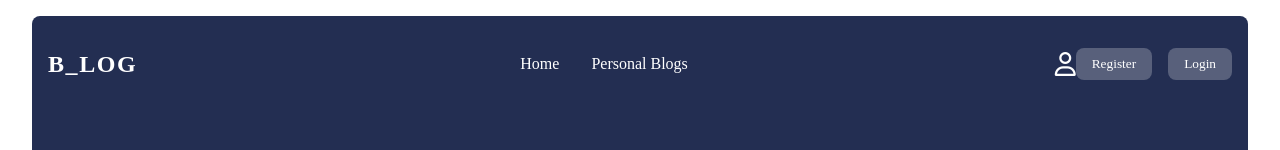
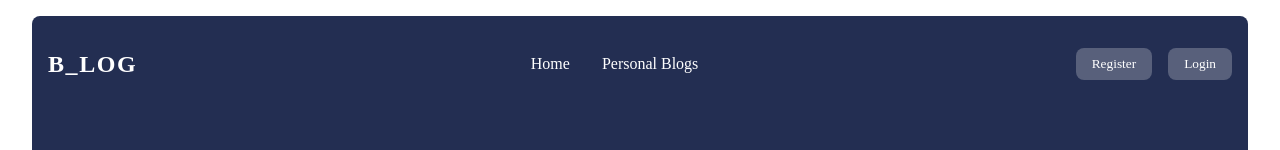
Before and after one commit to Rizvi-hassan/Blog-app-frontend, a React (Create React App) app: page / in a window 1280 px wide. Shown: the top 150 px of the page. Built offline with nearby package versions, Linux system fonts and the light colour scheme; no server answers; a web font is replaced by a local one.

Commit message:
removed bug

```diff
--- a/src/App.css
+++ b/src/App.css
@@ -131,6 +131,9 @@
 }
 .arrow{
     display: none ;
+}
+.profile{
+    display: none;
 }
 
 .arrow i{
--- a/src/Components/Navbar.js
+++ b/src/Components/Navbar.js
@@ -67,7 +67,7 @@ const Navbar = () => {
       </div>
 
       <div className="search-box">
-        <span>
+        <span className="profile">
         <i className="fa-regular fa-user " style={{color:'white', fontSize:'1.5rem'}} id="userIcon" onClick={handleUserClick}></i>
         </span>
         <div className="btn-box" id="btn-box">
--- a/src/Phone.css
+++ b/src/Phone.css
@@ -5,7 +5,7 @@
 * Browsers: last 4 version
 */
 
-@media screen and (max-width: 450px) {
+@media screen and (max-width: 560px) {
     .nav-bar {
         position: relative;
     }
@@ -34,6 +34,14 @@
         -o-transition: transform 0.3s ease;
         transition: transform 0.3s ease;
         transition: transform 0.3s ease, -webkit-transform 0.3s ease;
+    }
+    .profile{
+        display: block;
+    }
+
+    #userIcon{
+        display: block;
+
     }
     .search-box{
         padding:0 2rem;
```
